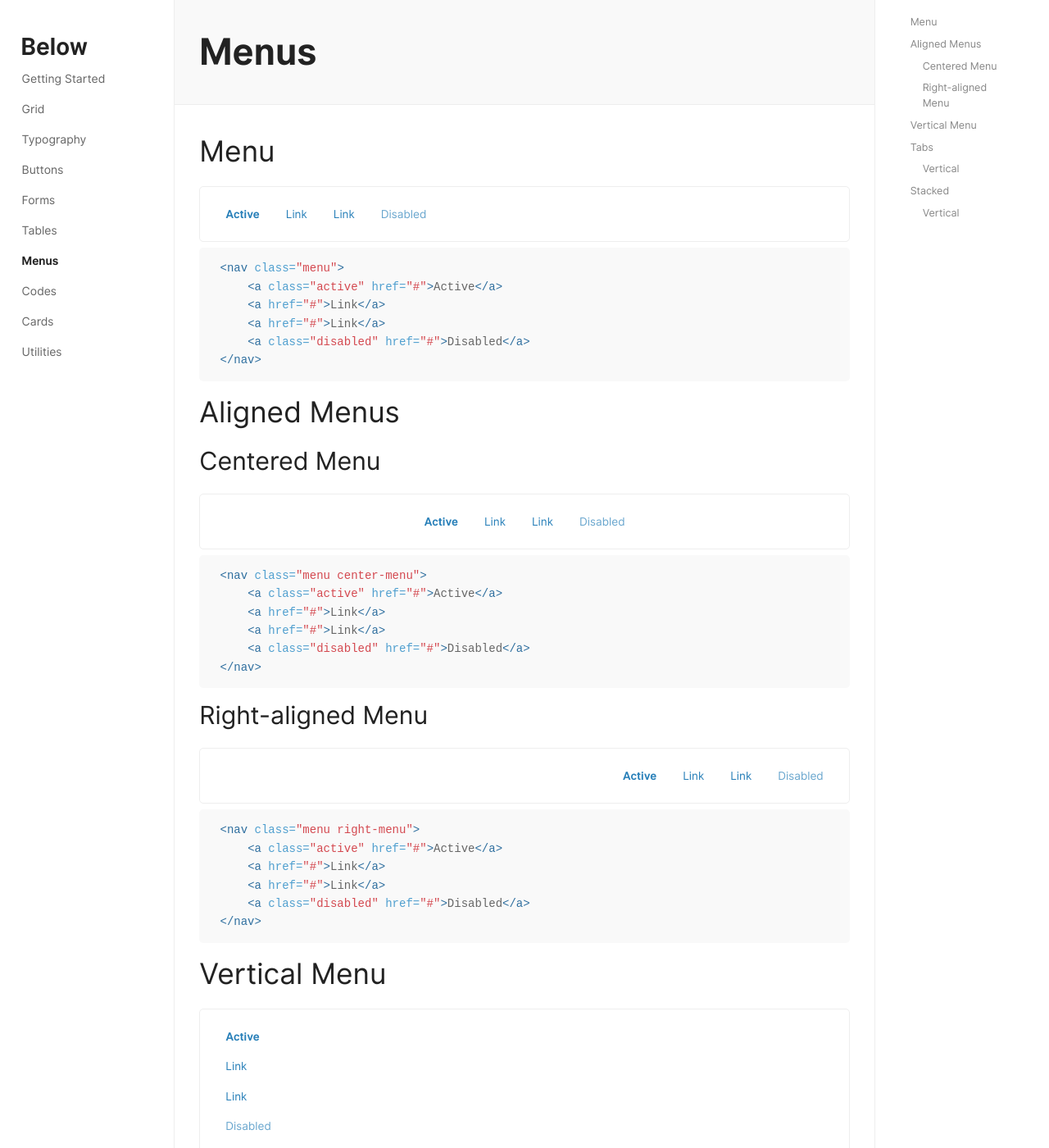
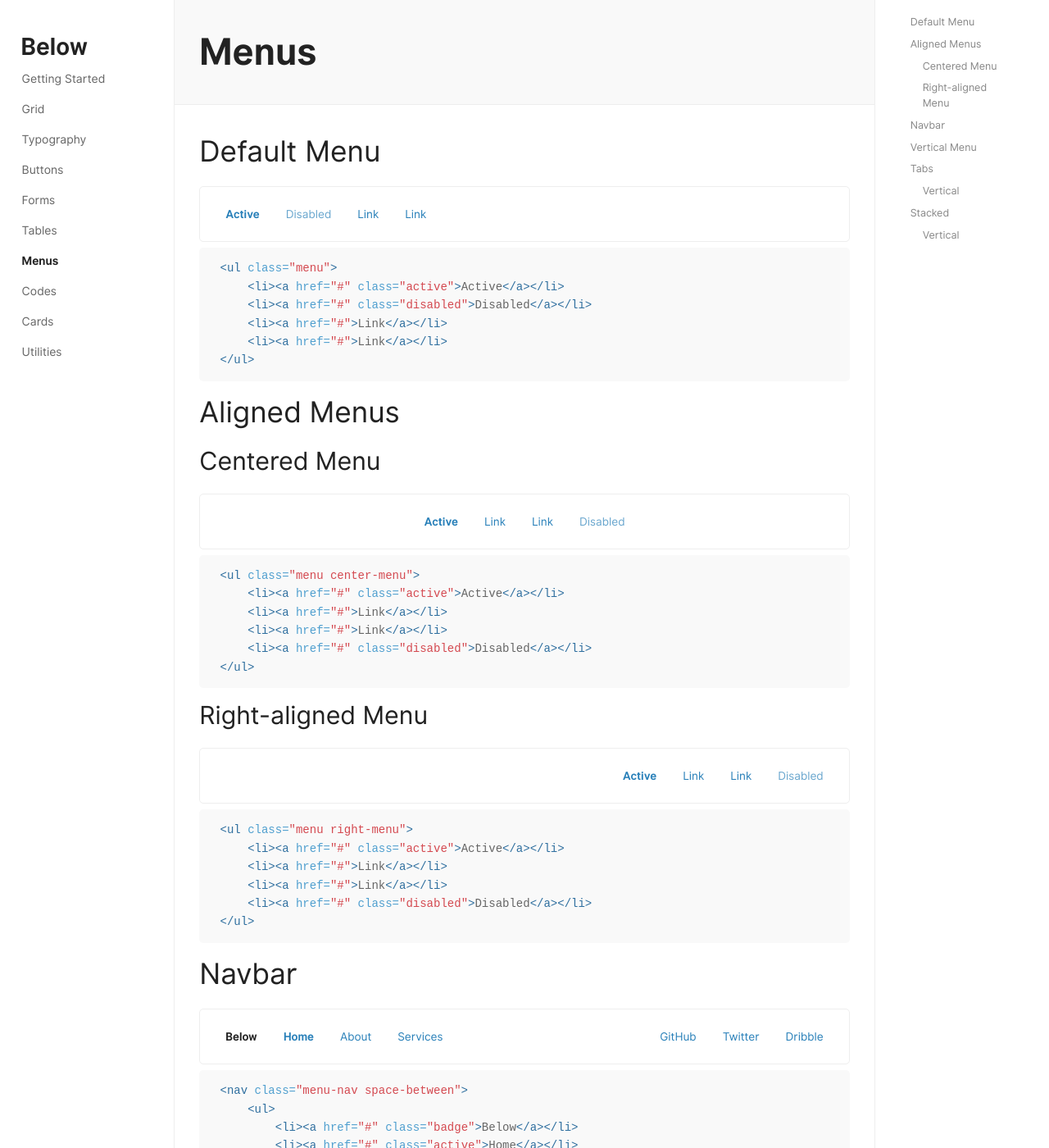
Before and after one commit to innusource/below, a Jekyll site: the page built from 07-menus.md, in a window 1280 px wide and 1400 px high. Shown: the whole window at 82% size. Built offline with Jekyll 4.4.1, drawn with Linux system fonts in a browser that asks for light colours; some of the changed text lies outside the part shown.

Commit message:
improve menus

```diff
--- a/07-menus.md
+++ b/07-menus.md
@@ -7,15 +7,15 @@ toc: true
 
 # Menus
 
-### Menu
+### Default Menu
 
 {% capture example %}
-<nav class="menu">
-    <a class="active" href="#">Active</a>
-    <a href="#">Link</a>
-    <a href="#">Link</a>
-    <a class="disabled" href="#">Disabled</a>
-</nav>
+<ul class="menu">
+    <li><a href="#" class="active">Active</a></li>
+    <li><a href="#" class="disabled">Disabled</a></li>
+    <li><a href="#">Link</a></li>
+    <li><a href="#">Link</a></li>
+</ul>
 {% endcapture %}
 {% include example.html content=example %}
 
@@ -24,49 +24,67 @@ toc: true
 #### Centered Menu
 
 {% capture example %}
-<nav class="menu center-menu">
-    <a class="active" href="#">Active</a>
-    <a href="#">Link</a>
-    <a href="#">Link</a>
-    <a class="disabled" href="#">Disabled</a>
-</nav>
+<ul class="menu center-menu">
+    <li><a href="#" class="active">Active</a></li>
+    <li><a href="#">Link</a></li>
+    <li><a href="#">Link</a></li>
+    <li><a href="#" class="disabled">Disabled</a></li>
+</ul>
 {% endcapture %}
 {% include example.html content=example %}
 
 #### Right-aligned Menu
 
 {% capture example %}
-<nav class="menu right-menu">
-    <a class="active" href="#">Active</a>
-    <a href="#">Link</a>
-    <a href="#">Link</a>
-    <a class="disabled" href="#">Disabled</a>
+<ul class="menu right-menu">
+    <li><a href="#" class="active">Active</a></li>
+    <li><a href="#">Link</a></li>
+    <li><a href="#">Link</a></li>
+    <li><a href="#" class="disabled">Disabled</a></li>
+</ul>
+{% endcapture %}
+{% include example.html content=example %}
+
+### Navbar
+
+{% capture example %}
+<nav class="menu-nav space-between">
+    <ul>
+        <li><a href="#" class="badge">Below</a></li>
+        <li><a href="#" class="active">Home</a></li>
+        <li><a href="#">About</a></li>
+        <li><a href="#">Services</a></li>
+    </ul>
+    <ul>
+        <li><a href="#">GitHub</a></li>
+        <li><a href="#">Twitter</a></li>
+        <li><a href="#">Dribble</a></li>
+    </ul>
 </nav>
 {% endcapture %}
 {% include example.html content=example %}
 
-
 ### Vertical Menu
 
 {% capture example %}
-<nav class="menu vertical-menu">
-    <a class="active" href="#">Active</a>
+<ul class="menu vertical-menu">
+    <a href="#" class="active">Active</a>
     <a href="#">Link</a>
     <a href="#">Link</a>
-    <a class="disabled" href="#">Disabled</a>
-</nav>
+    <a href="#" class="disabled">Disabled</a>
+</ul>
 {% endcapture %}
 {% include example.html content=example %}
 
 ### Tabs
 
 {% capture example %}
-<nav class="menu tabs">
-    <a class="active" href="#">Active</a>
+<ul class="menu tabs">
+    <a href="#" class="active">Active</a>
     <a href="#">Link</a>
     <a href="#">Link</a>
-    <a class="disabled" href="#">Disabled</a>
-</nav>
+    <a href="#" class="disabled">Disabled</a>
+</ul>
 {% endcapture %}
 {% include example.html content=example %}
 
@@ -75,12 +93,12 @@ toc: true
 {% capture example %}
 <div class="row">
     <div class="col-3">
-        <nav class="menu tabs vertical-menu">
-            <a class="active" href="#">Active</a>
+        <ul class="menu tabs vertical-menu">
+            <a href="#" class="active">Active</a>
             <a href="#">Link</a>
             <a href="#">Link</a>
-            <a class="disabled" href="#">Disabled</a>
-        </nav>
+            <a href="#" class="disabled">Disabled</a>
+        </ul>
     </div>
 </div>
 {% endcapture %}
@@ -89,12 +107,12 @@ toc: true
 ### Stacked
 
 {% capture example %}
-<nav class="menu stacked">
-    <a class="active" href="#">Active</a>
+<ul class="menu stacked">
+    <a href="#" class="active">Active</a>
     <a href="#">Link</a>
     <a href="#">Link</a>
-    <a class="disabled" href="#">Disabled</a>
-</nav>
+    <a href="#" class="disabled">Disabled</a>
+</ul>
 {% endcapture %}
 {% include example.html content=example %}
 
@@ -103,12 +121,12 @@ toc: true
 {% capture example %}
 <div class="row">
     <div class="col-3">
-        <nav class="menu stacked vertical-menu">
-            <a class="active" href="#">Active</a>
+        <ul class="menu stacked vertical-menu">
+            <a href="#" class="active">Active</a>
             <a href="#">Link</a>
             <a href="#">Link</a>
-            <a class="disabled" href="#">Disabled</a>
-        </nav>
+            <a href="#" class="disabled">Disabled</a>
+        </ul>
     </div>
 </div>
 {% endcapture %}
--- a/_sass/below/menus.scss
+++ b/_sass/below/menus.scss
@@ -1,4 +1,4 @@
-.menu{
+.menu, .menu-nav,.menu-nav > ul{
     display: -ms-flexbox;
     display: flex;
     -ms-flex-wrap: wrap;
@@ -6,6 +6,8 @@
     padding-left: 0;
     margin-bottom: 0;
     list-style: none;
+}
+.menu, .menu-nav > ul{
     a{
         display: block;
         padding: 0.5rem 1rem;
@@ -23,14 +25,6 @@
                 opacity: 0.7;
             }
         }
-    }
-    &.center-menu{
-        -ms-flex-pack: center;
-        justify-content: center;
-    }
-    &.right-menu{
-        -ms-flex-pack: end;
-        justify-content: flex-end;
     }
     &.vertical-menu{
         flex-direction: column;
@@ -110,4 +104,19 @@
             }
         }
     }
+    .badge{
+        color: #222;
+        font-weight: 700;
+    }
 }
+.center-menu{
+    -ms-flex-pack: center;
+    justify-content: center;
+}
+.right-menu{
+    -ms-flex-pack: end;
+    justify-content: flex-end;
+}
+.space-between{
+    justify-content: space-between;
+}
```
